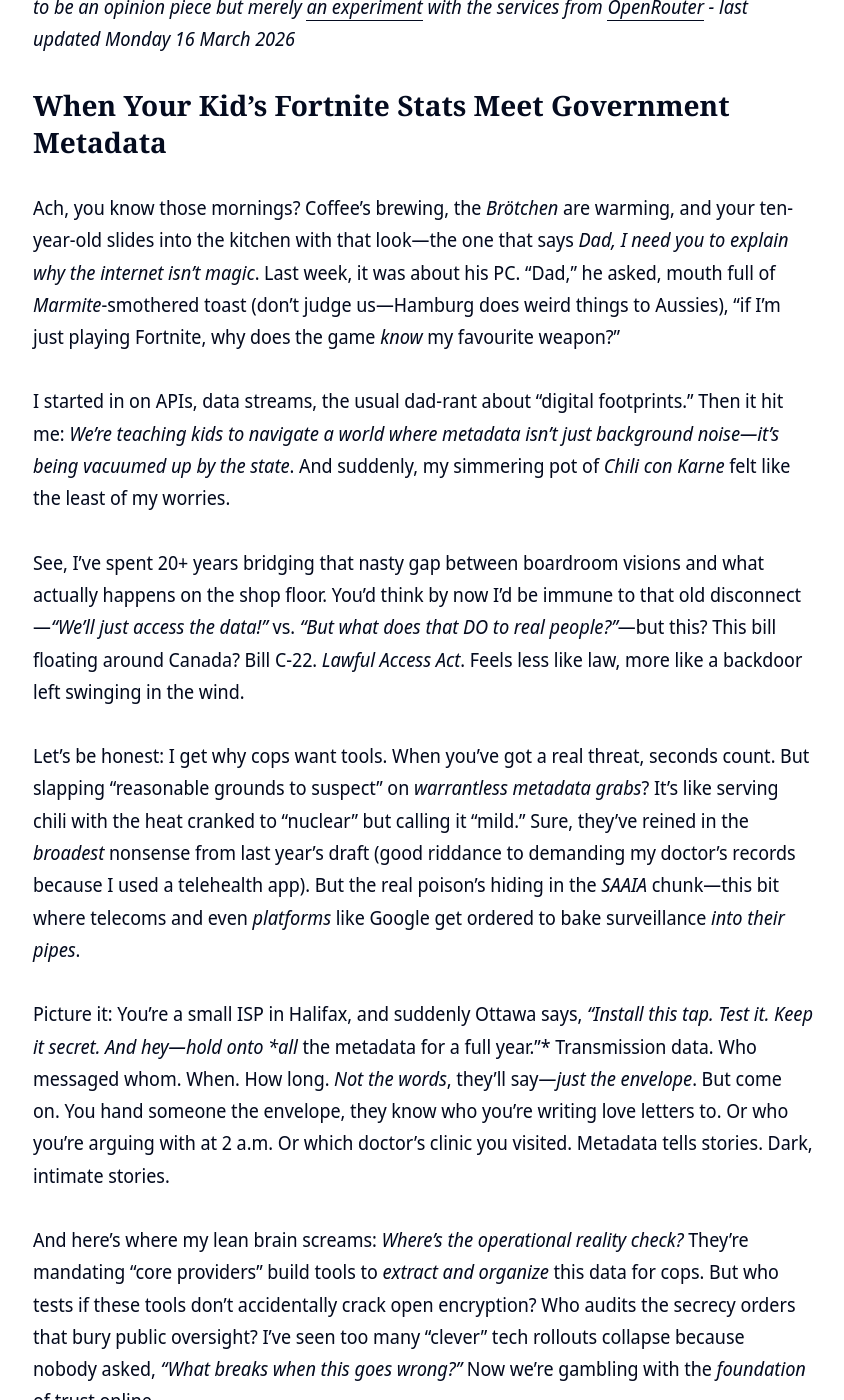
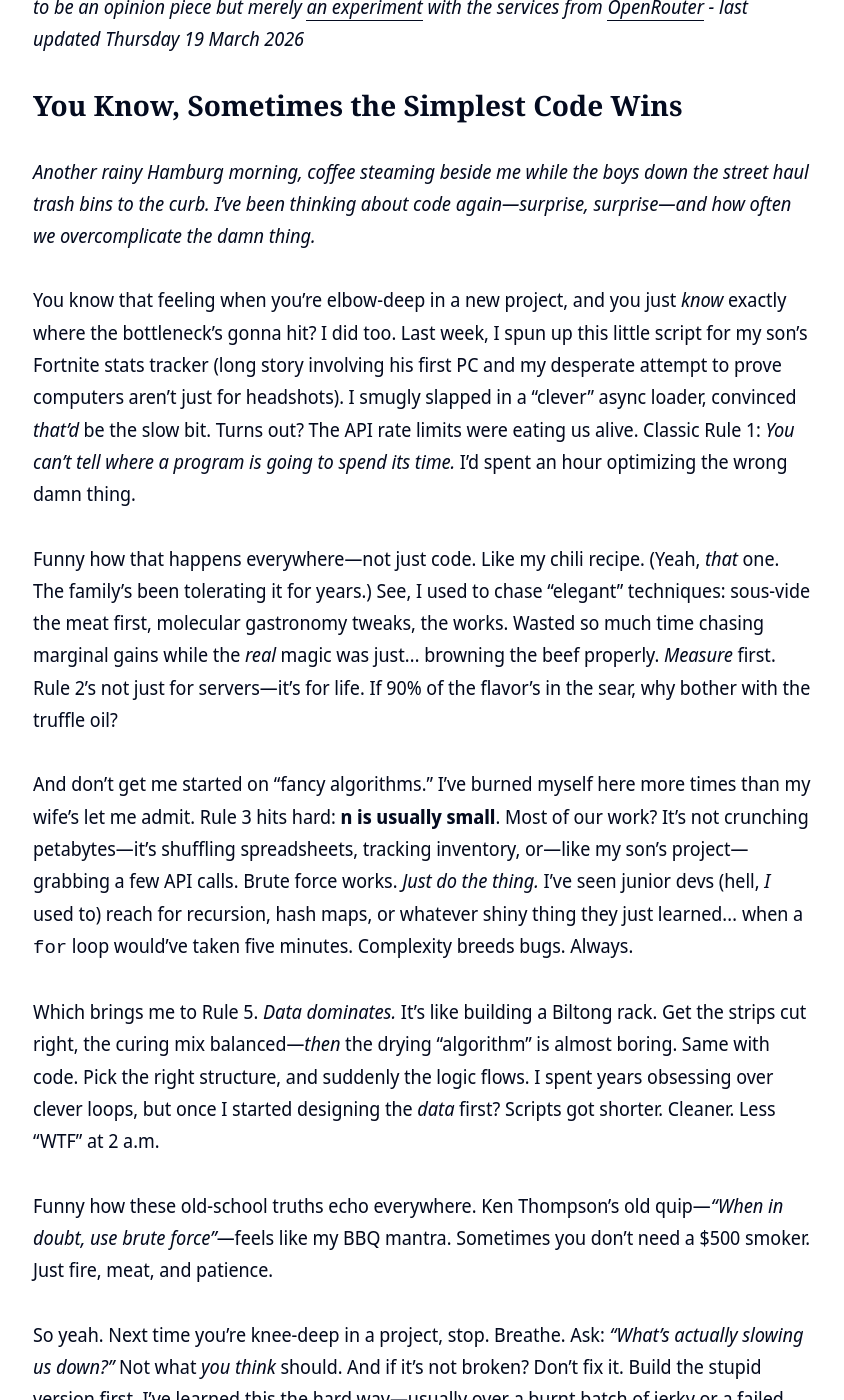
Before and after one commit to clintjb/clintjb.github.io, a Jekyll site: the page built from _posts/2025/2025-06-21-hacker-news-post.md, in a window 1280 px wide and 1400 px high, scrolled down 1046 px. Shown: the whole window, without its empty margins (217-1061 px from the left). Built offline with Jekyll 4.4.1, drawn with Linux system fonts in a browser that asks for light colours; nearby versions of some CDN libraries; some of the changed text lies outside the part shown.

Commit message:
Updated Weekly Post

```diff
--- a/_posts/2025/2025-06-21-hacker-news-post.md
+++ b/_posts/2025/2025-06-21-hacker-news-post.md
@@ -11,38 +11,24 @@ image: '/images/posts/2025/weekly.jpg'
 ---
 ![](/images/posts/2025/weekly.jpg)
 
-_⚠️ **THIS POST IS GENERATED WITH LLMs**: This post is newly generated a few times a week based on trending articles from hacker news. It takes the tone of my writing style, takes the topic from Hacker News - throws in some LLM magic and generates this post. Please be aware I don't read what gets generated here - it means I may agree, I may not - its a crap shoot - its not meant to be an opinion piece but merely [an experiment](https://github.com/clintjb/Weekly-Post) with the services from [OpenRouter](https://openrouter.ai) - last updated Monday 16 March 2026_
+_⚠️ **THIS POST IS GENERATED WITH LLMs**: This post is newly generated a few times a week based on trending articles from hacker news. It takes the tone of my writing style, takes the topic from Hacker News - throws in some LLM magic and generates this post. Please be aware I don't read what gets generated here - it means I may agree, I may not - its a crap shoot - its not meant to be an opinion piece but merely [an experiment](https://github.com/clintjb/Weekly-Post) with the services from [OpenRouter](https://openrouter.ai) - last updated Thursday 19 March 2026_
 
-## When Your Kid’s Fortnite Stats Meet Government Metadata
+## You Know, Sometimes the Simplest Code Wins
 
-Ach, you know those mornings? Coffee’s brewing, the *Brötchen* are warming, and your ten-year-old slides into the kitchen with that look—the one that says *Dad, I need you to explain why the internet isn’t magic*. Last week, it was about his PC. “Dad,” he asked, mouth full of *Marmite*-smothered toast (don’t judge us—Hamburg does weird things to Aussies), “if I’m just playing Fortnite, why does the game *know* my favourite weapon?”
+*Another rainy Hamburg morning, coffee steaming beside me while the boys down the street haul trash bins to the curb. I’ve been thinking about code again—surprise, surprise—and how often we overcomplicate the damn thing.*
 
-I started in on APIs, data streams, the usual dad-rant about “digital footprints.” Then it hit me: *We’re teaching kids to navigate a world where metadata isn’t just background noise—it’s being vacuumed up by the state*. And suddenly, my simmering pot of *Chili con Karne* felt like the least of my worries.
+You know that feeling when you’re elbow-deep in a new project, and you just *know* exactly where the bottleneck’s gonna hit? I did too. Last week, I spun up this little script for my son’s Fortnite stats tracker (long story involving his first PC and my desperate attempt to prove computers aren’t just for headshots). I smugly slapped in a “clever” async loader, convinced *that’d* be the slow bit. Turns out? The API rate limits were eating us alive. Classic Rule 1: *You can’t tell where a program is going to spend its time.* I’d spent an hour optimizing the wrong damn thing.
 
-See, I’ve spent 20+ years bridging that nasty gap between boardroom visions and what actually happens on the shop floor. You’d think by now I’d be immune to that old disconnect—*“We’ll just access the data!”* vs. *“But what does that DO to real people?”*—but this? This bill floating around Canada? Bill C-22. *Lawful Access Act*. Feels less like law, more like a backdoor left swinging in the wind.
+Funny how that happens everywhere—not just code. Like my chili recipe. (Yeah, *that* one. The family’s been tolerating it for years.) See, I used to chase “elegant” techniques: sous-vide the meat first, molecular gastronomy tweaks, the works. Wasted so much time chasing marginal gains while the *real* magic was just… browning the beef properly. *Measure* first. Rule 2’s not just for servers—it’s for life. If 90% of the flavor’s in the sear, why bother with the truffle oil?
 
-Let’s be honest: I get why cops want tools. When you’ve got a real threat, seconds count. But slapping “reasonable grounds to suspect” on *warrantless metadata grabs*? It’s like serving chili with the heat cranked to “nuclear” but calling it “mild.” Sure, they’ve reined in the *broadest* nonsense from last year’s draft (good riddance to demanding my doctor’s records because I used a telehealth app). But the real poison’s hiding in the *SAAIA* chunk—this bit where telecoms and even *platforms* like Google get ordered to bake surveillance *into their pipes*.
+And don’t get me started on “fancy algorithms.” I’ve burned myself here more times than my wife’s let me admit. Rule 3 hits hard: **n is usually small**. Most of our work? It’s not crunching petabytes—it’s shuffling spreadsheets, tracking inventory, or—like my son’s project—grabbing a few API calls. Brute force works. *Just do the thing.* I’ve seen junior devs (hell, *I* used to) reach for recursion, hash maps, or whatever shiny thing they just learned… when a `for` loop would’ve taken five minutes. Complexity breeds bugs. Always.
 
-Picture it: You’re a small ISP in Halifax, and suddenly Ottawa says, *“Install this tap. Test it. Keep it secret. And hey—hold onto *all* the metadata for a full year.”* Transmission data. Who messaged whom. When. How long. *Not the words*, they’ll say—*just the envelope*. But come on. You hand someone the envelope, they know who you’re writing love letters to. Or who you’re arguing with at 2 a.m. Or which doctor’s clinic you visited. Metadata tells stories. Dark, intimate stories.
+Which brings me to Rule 5. *Data dominates.* It’s like building a Biltong rack. Get the strips cut right, the curing mix balanced—*then* the drying “algorithm” is almost boring. Same with code. Pick the right structure, and suddenly the logic flows. I spent years obsessing over clever loops, but once I started designing the *data* first? Scripts got shorter. Cleaner. Less “WTF” at 2 a.m.
 
-And here’s where my lean brain screams: *Where’s the operational reality check?* They’re mandating “core providers” build tools to *extract and organize* this data for cops. But who tests if these tools don’t accidentally crack open encryption? Who audits the secrecy orders that bury public oversight? I’ve seen too many “clever” tech rollouts collapse because nobody asked, *“What breaks when this goes wrong?”* Now we’re gambling with the *foundation* of trust online.
+Funny how these old-school truths echo everywhere. Ken Thompson’s old quip—*“When in doubt, use brute force”*—feels like my BBQ mantra. Sometimes you don’t need a $500 smoker. Just fire, meat, and patience.
 
-Worse? The quiet part nobody’s shouting about: This isn’t just Canada. It’s a backdoor for *global* data grabs—thanks to treaties like the CLOUD Act. Your kid’s Fortnite stats ping a server in Dublin? Suddenly, foreign agencies might get a peek through Ottawa’s front door.
+So yeah. Next time you’re knee-deep in a project, stop. Breathe. Ask: *“What’s actually slowing us down?”* Not what *you think* should. And if it’s not broken? Don’t fix it. Build the stupid version first. I’ve learned this the hard way—usually over a burnt batch of jerky or a failed sprint.
 
----
+(Though… if anyone *does* crack the perfect lean/Fortnite API pipeline? Slide into my DMs. I’ve got a kid who needs bragging rights.)
 
-*sips *Bärenjäger* while the *Rinderbraten* rests*
-
-I’m not the guy who freaks at every “privacy alert.” I run GitHub Actions for my son’s hobby projects. I *love* that tech connects us. But this bill treats metadata like it’s trash—something you sweep up without noticing. It’s not trash. It’s the *scent* on the envelope. The *timing* of the letter. The *weight* of the paper. Taken together? It reveals everything.
-
-Remember those Garbage Pail Kids stickers my brother and I hoarded as kids? Brittle gum, absurd art, pure joy. We’d never have shared them with *anyone*—let alone some faceless entity hoarding our giggles for “security.” Feels like we’re asking our kids to hand over their digital stickers… and trust strangers won’t peek at what’s *really* inside the wax packet.
-
-I keep thinking about my son’s face when I showed him how GitHub Actions pull his Fortnite stats. “*So it’s like a robot doing the boring bits?*” he asked. Yeah, champ. Just like that. But what if the robot’s also taking notes for someone else? What if “boring bits” become “tracking bits”?
-
-This isn’t about stopping cops from doing their jobs. It’s about not building a surveillance *reflex* into the internet’s bones. Good security doesn’t mean gutting trust. Good privacy isn’t about hiding—it’s about *choosing*. My BBQ rub has seven ingredients. Government overreach? Two: fear and haste.
-
-Pour yourself a drink. Think about what you’d *actually* tell your kid if they asked, *“Dad, is anything I do online *really* private?”*
-
-Because right now, the answer’s getting thinner than overcooked *Wurst*. And that? That’s not the future I want to pass down.
-
-*Prost.* And pass the tacos. 🌮
+Anyway. Time to fire up the Big Green Egg. Rain or shine, some truths just simmer better with chili. 🌮
```
Also changed, not shown: images/posts/2025/weekly.jpg.
